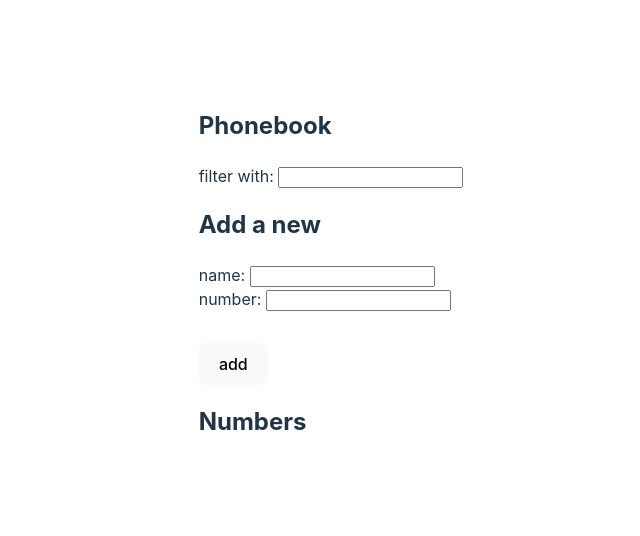
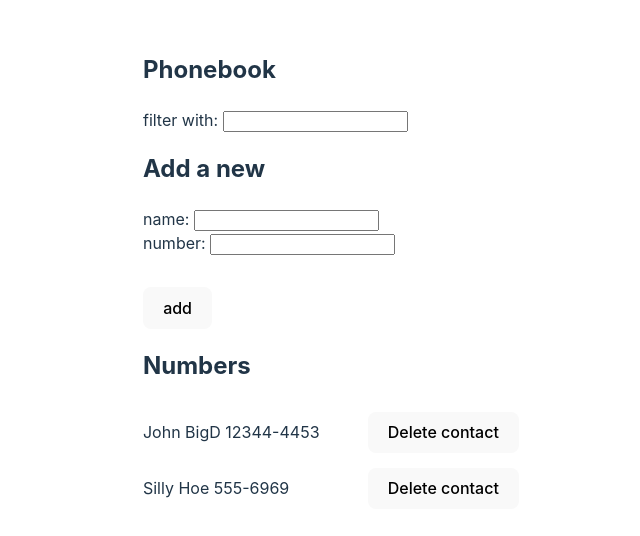
Before and after one commit to mikathefinn/Full-stack-open, a React (Vite) app in the folder osa-2/puhelinluettelo/: page / in a window 1280 px wide. Shown: the part 126-662 px from the top of the page, without its empty margins (309-949 px from the left). Built offline with nearby package versions, Linux system fonts and the light colour scheme; data requests are answered from the project's data file.

Commit message:
2.14 done + fixes to earlier mess

```diff
--- a/osa-2/puhelinluettelo/db.json
+++ b/osa-2/puhelinluettelo/db.json
@@ -1,3 +1,14 @@
 {
-  "persons": []
+  "persons": [
+    {
+      "name": "John BigD",
+      "number": "12344-4453",
+      "id": 1
+    },
+    {
+      "name": "Silly Hoe",
+      "number": "555-6969",
+      "id": 2
+    }
+  ]
 }
--- a/osa-2/puhelinluettelo/src/App.jsx
+++ b/osa-2/puhelinluettelo/src/App.jsx
@@ -26,29 +26,35 @@ const App = () => {
     if (alreadyExists) {
       alert(`The name ${newName} has already been added to the phonebook`);
     } else {
+      // If the name doesn't exist, create a new person object and update the state
       const personObj = {
         name: newName,
         number: newNumber,
       };
-      setPersons(persons.concat(personObj));
+      contactService.create(personObj).then((returnedPerson) => {
+        setPersons(persons.concat(returnedPerson));
+      });
       setNewName('');
       setNewNumber('');
     }
   };
 
+  //functions for form input changes
   const handleNameChange = (event) => {
-    console.log(event.target.value);
     setNewName(event.target.value);
   };
   const handleNumberChange = (event) => {
     setNewNumber(event.target.value);
   };
+
+  //set filter to whatever is in the filter form
   const handleFiltering = (event) => {
     setFilter(event.target.value);
   };
   const filteredNames = persons.filter((person) =>
     person.name.toLowerCase().includes(filter.toLowerCase())
   );
+
   const handleDeleteClick = (id) => {
     console.log(id);
     const contactToDelete = persons.find((person) => person.id === id);
--- a/osa-2/puhelinluettelo/src/services/contacts.js
+++ b/osa-2/puhelinluettelo/src/services/contacts.js
@@ -5,12 +5,16 @@ const getContacts = () => {
   const request = axios.get(baseUrl);
   return request.then((res) => res.data);
 };
+const create = (newContact) => {
+  const request = axios.post(baseUrl, newContact);
+  return request.then((res) => res.data);
+};
 
 const deleteContact = (id) => {
   return axios.delete(`${baseUrl}/${id}`).then((res) => {
     console.log('Delete successful');
-    return res.data; // You can return data if needed
+    return res.data;
   });
 };
 
-export default { getContacts, deleteContact };
+export default { getContacts, deleteContact, create };
```
